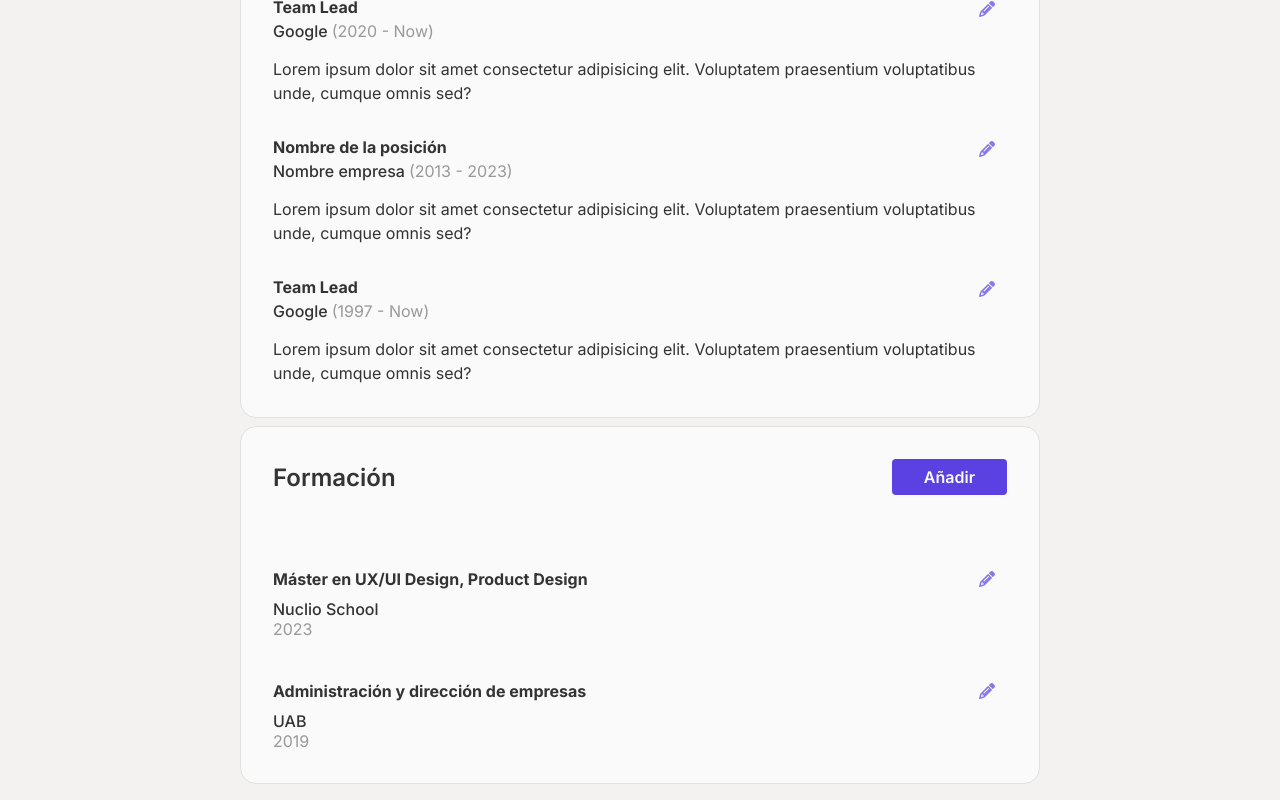
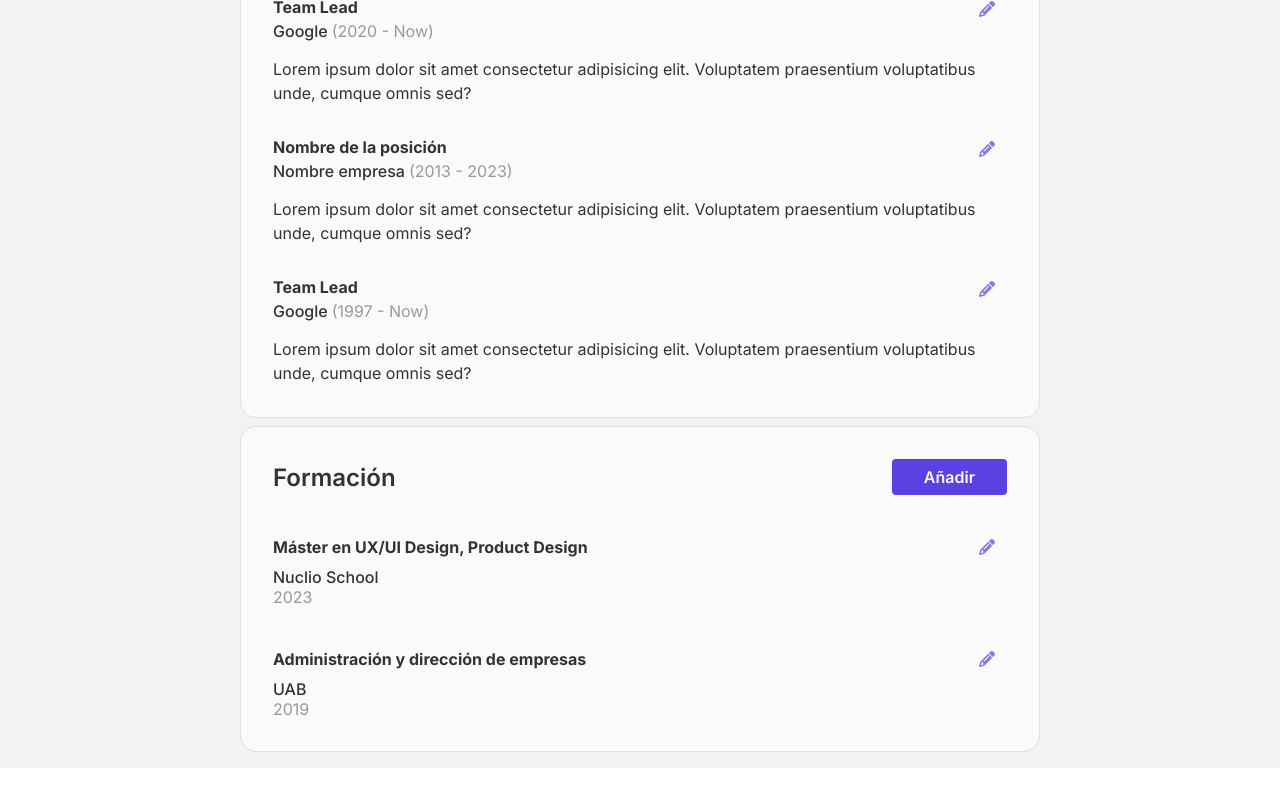
Before and after one commit to MMadlos/cv-app-builder, a React (Vite) app: page / in a window 1280 px wide. Shown: the part 406-1206 px from the top of the page. After the commit the page ends 1174 px from the top, so only its background shows below. Built offline with nearby package versions, Linux system fonts and the light colour scheme.

Commit message:
Fix space between education title and body

```diff
--- a/src/styles/App.css
+++ b/src/styles/App.css
@@ -383,7 +383,6 @@ section.experience {
 section.education {
 	display: flex;
 	flex-direction: column;
-	gap: 32px;
 
 	.cards-container {
 		display: flex;
```
